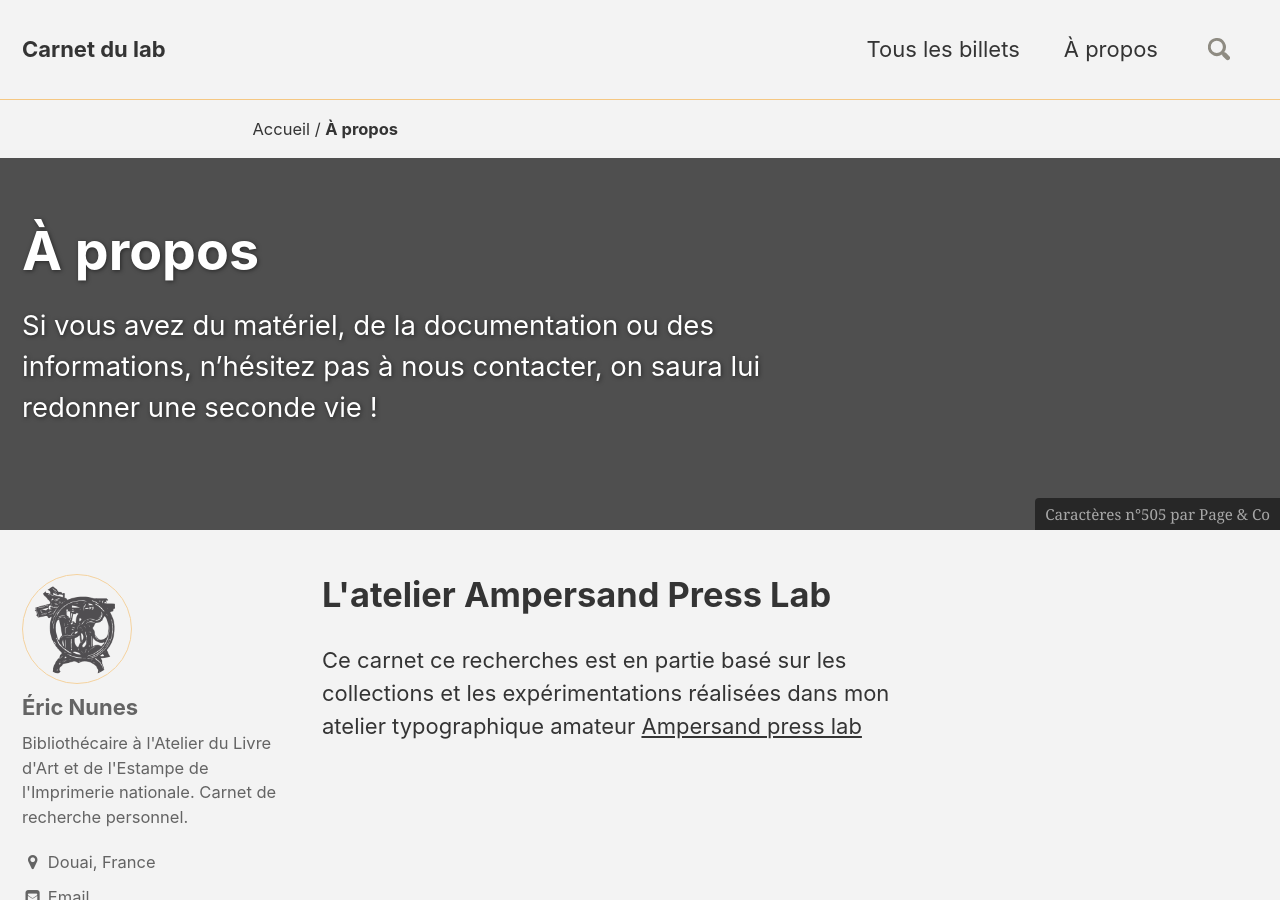
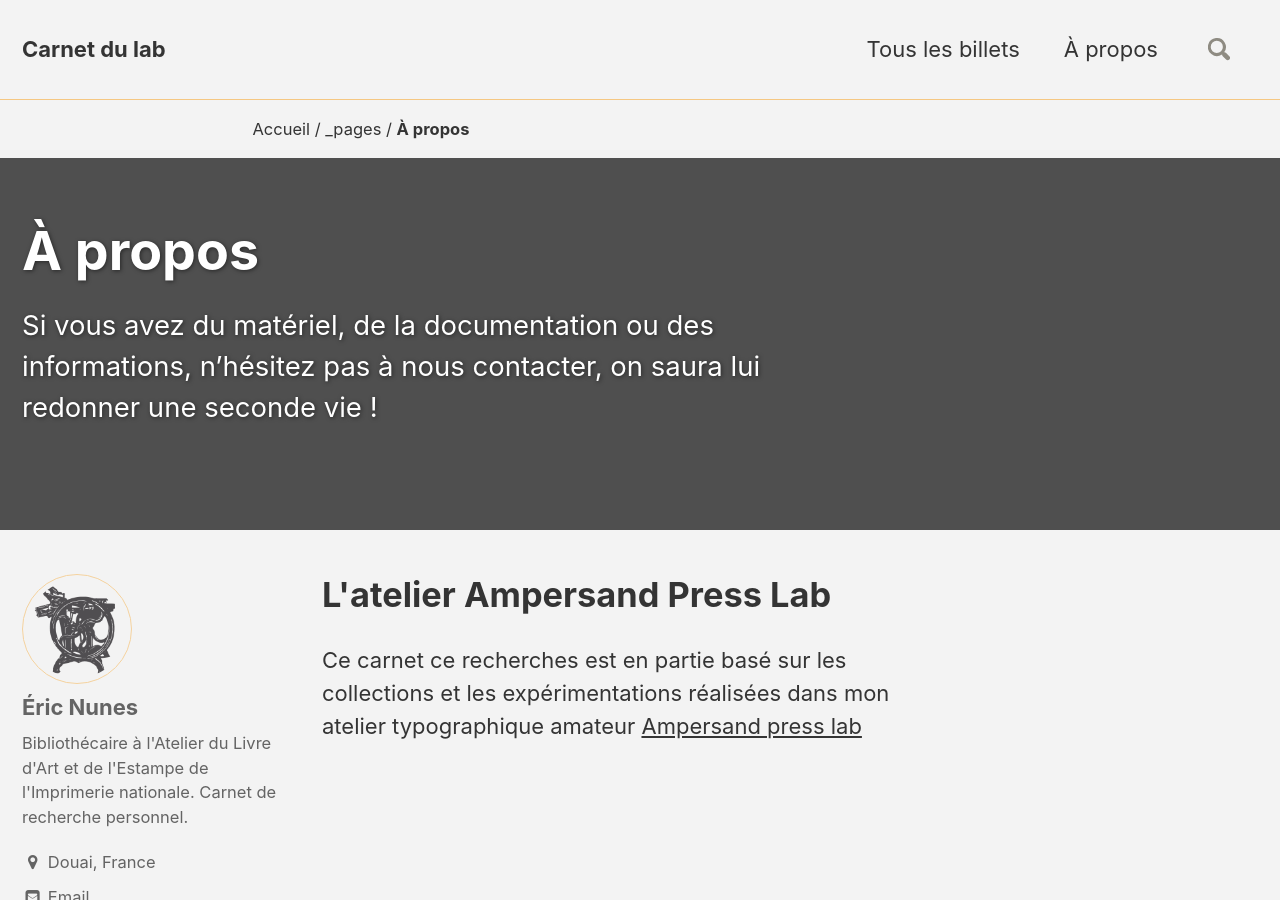
Before and after one commit to ampersandpresslab/carnetlab, a Jekyll site: the page built from _pages/apropos.html, in a window 1280 px wide and 900 px high. Built offline with Jekyll 4.4.1, drawn with Linux system fonts in a browser that asks for light colours.

Commit message:
mise à jour

```diff
--- a/_pages/apropos.html
+++ b/_pages/apropos.html
@@ -6,18 +6,17 @@
 header:
   overlay_image: /assets/images/apropos001-Atelier.jpg
   overlay_filter: 0.5
-  caption: Caractères n°505 par Page & Co
-
-permalink: /apropos/
+  caption:
+  permalink: /apropos/
 sidebar:
   nav: "side"
 ---
 
 <body>
-<section class="page__content" itemprop="text">
-<div     class="initial-content" >
-        <h1>L'atelier Ampersand Press Lab</h1>
-      </p>Ce carnet ce recherches est en partie basé sur les collections et les expérimentations réalisées dans mon atelier typographique amateur  <a href="https://ampersandpresslab.fr" target="blank">Ampersand press lab</a> </p>
-</div>
-</section>
+    <section class="page__content" itemprop="text">
+        <div class="initial-content">
+            <h1>L'atelier Ampersand Press Lab</h1>
+            </p>Ce carnet ce recherches est en partie basé sur les collections et les expérimentations réalisées dans mon atelier typographique amateur <a href="https://ampersandpresslab.fr" target="blank">Ampersand press lab</a> </p>
+        </div>
+    </section>
 </body>
```
